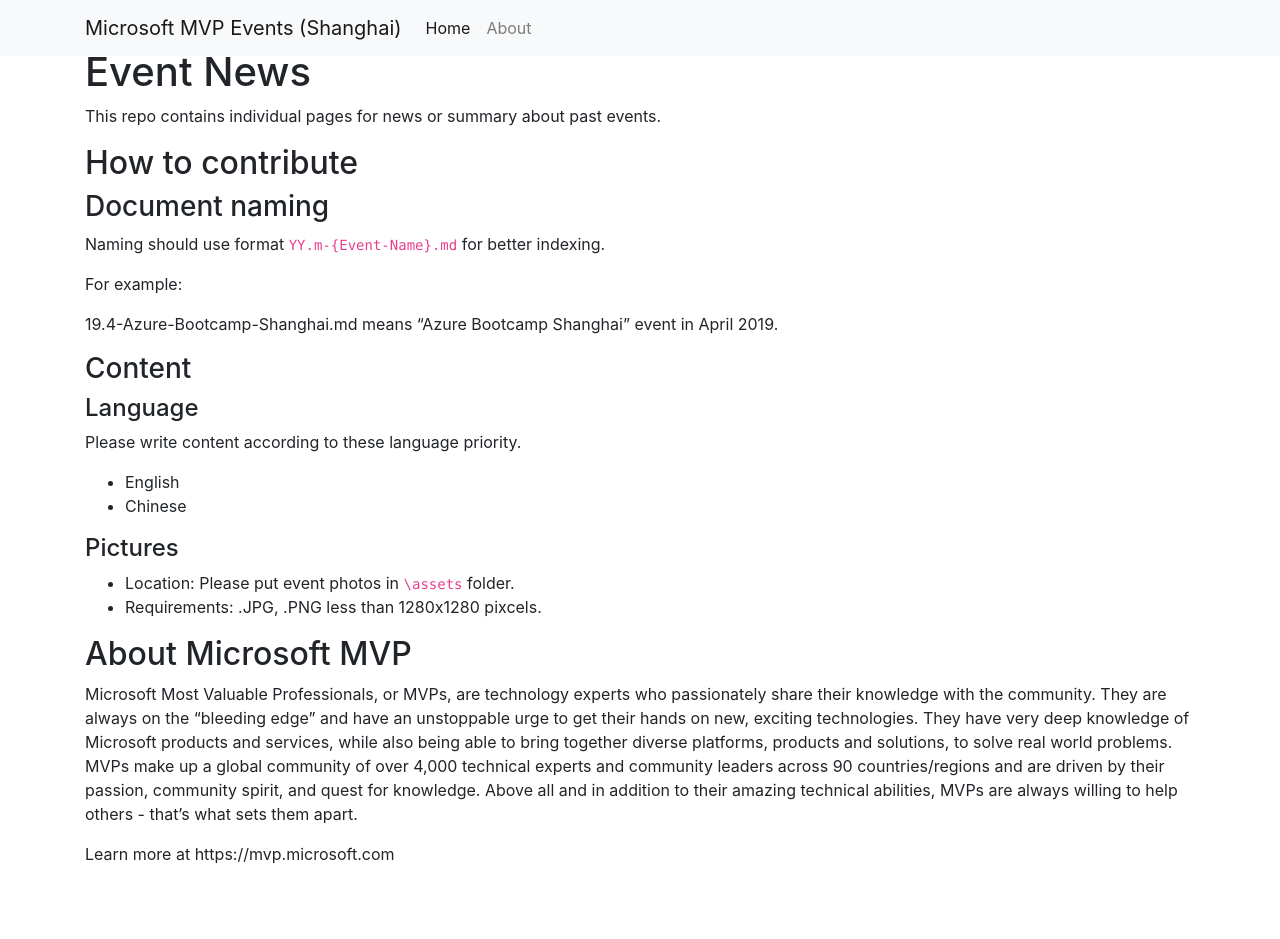
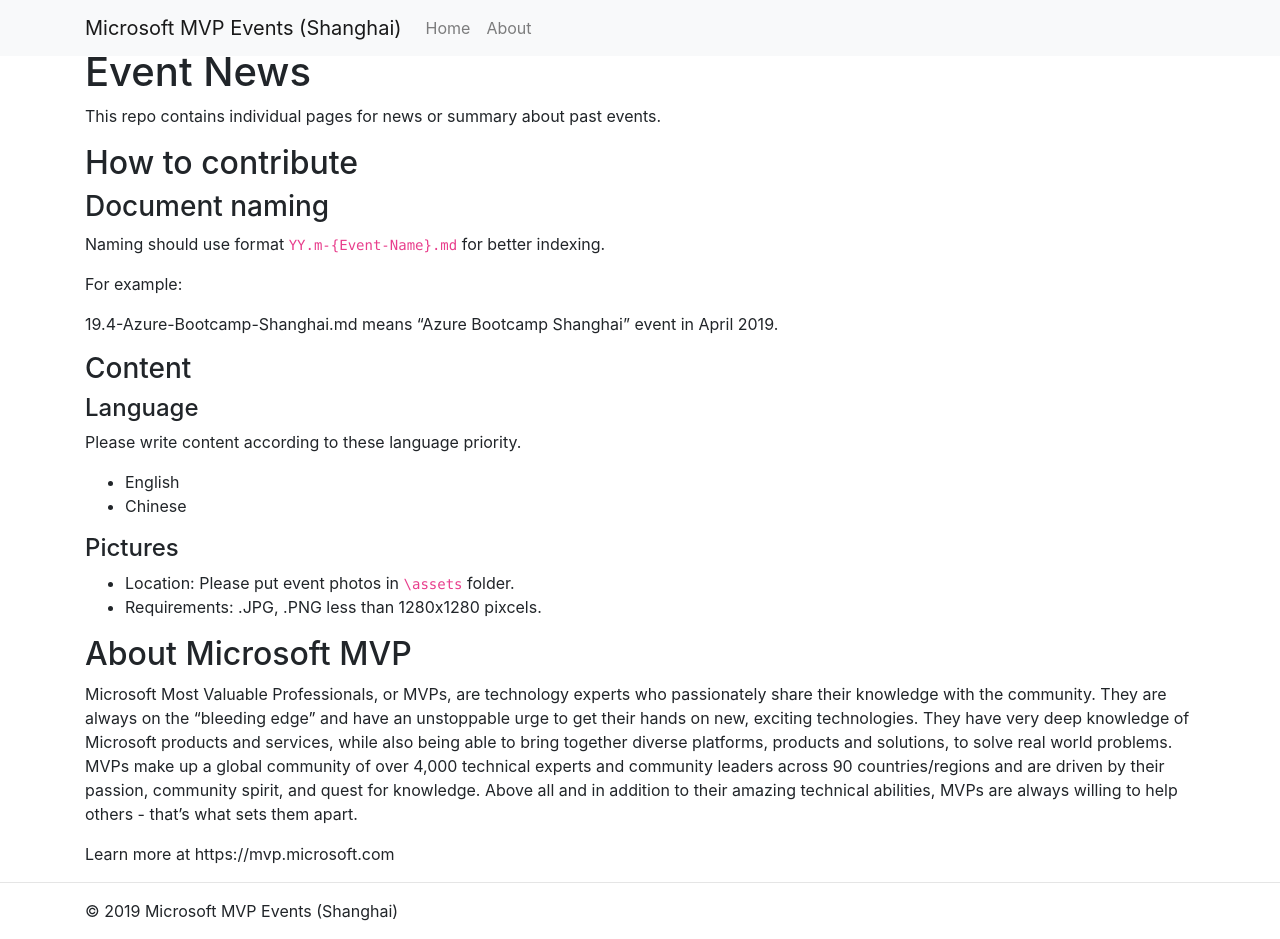
Before and after one commit to microsoft-mvp-events-cn/events, a Jekyll site: the page built from README.md, in a window 1280 px wide and 939 px high. Built offline with Jekyll 4.4.1, drawn with Linux system fonts in a browser that asks for light colours; our own code applies the rules of GitHub Pages for plain Markdown files.

Commit message:
add footer

```diff
--- a/_layouts/default.html
+++ b/_layouts/default.html
@@ -29,7 +29,7 @@
             </button>
             <div class="collapse navbar-collapse" id="navbarNav">
                 <ul class="navbar-nav">
-                    <li class="nav-item active">
+                    <li class="nav-item">
                         <a class="nav-link" href="/">Home</span></a>
                     </li>
                     <li class="nav-item">
@@ -42,6 +42,12 @@
     <div class="container mt-5">
         {{ content }}
     </div>
+    <footer>
+        <hr />
+        <div class="container">
+            <p>&copy; 2019 Microsoft MVP Events (Shanghai)</p>
+        </div>
+    </footer>
 </body>
 
 </html>
```
